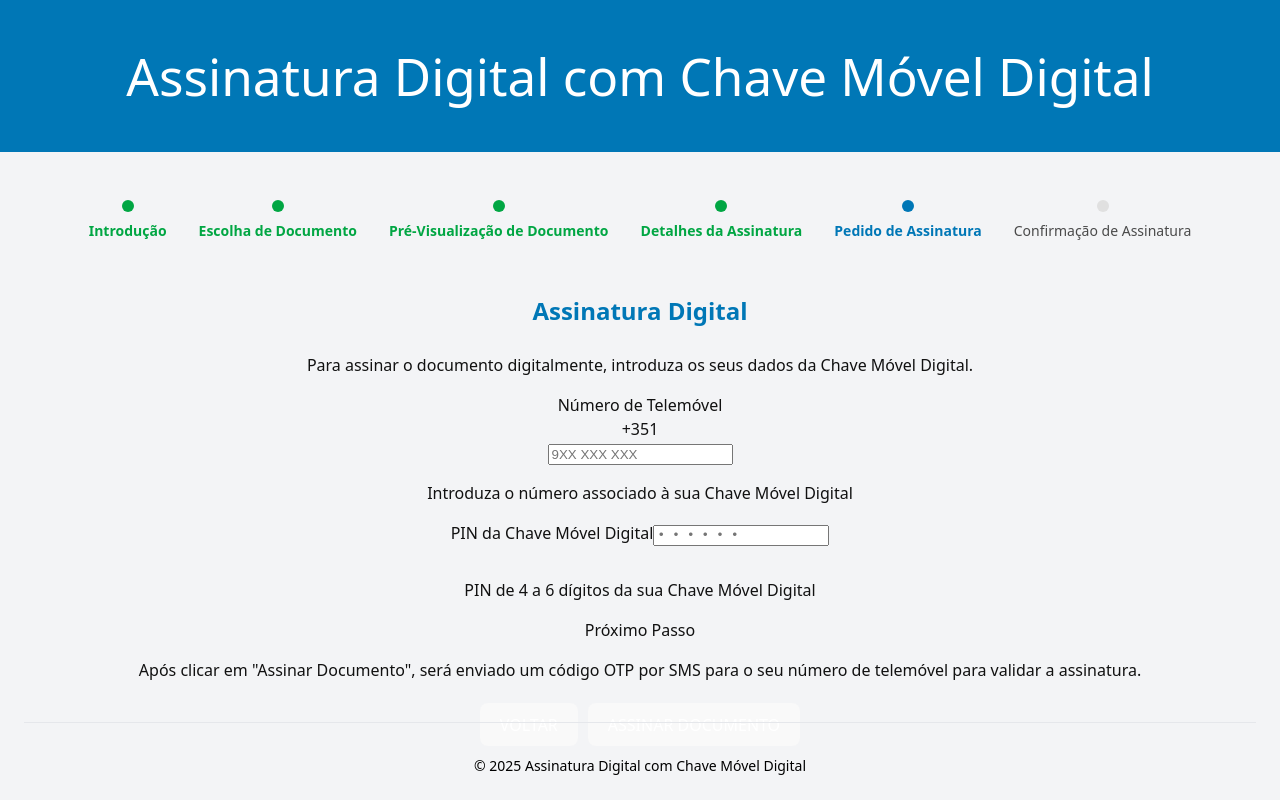
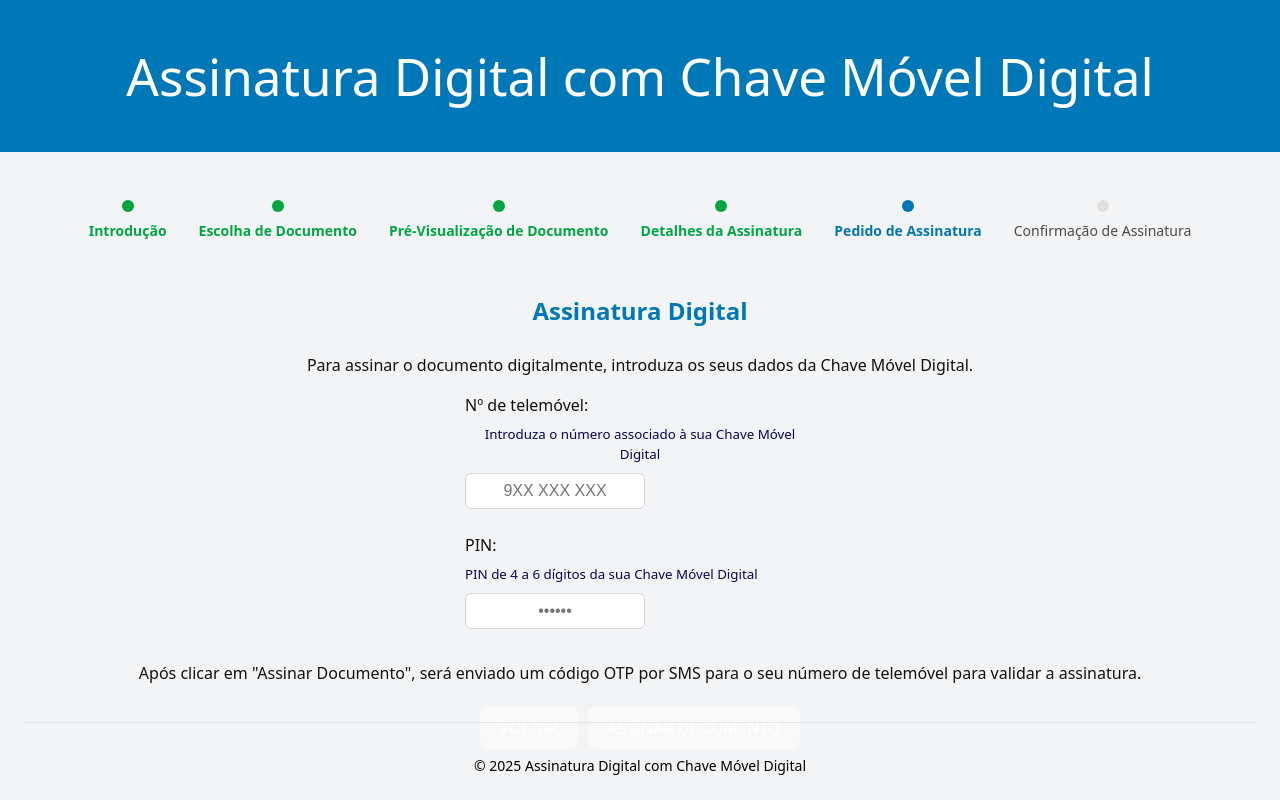
Before and after one commit to jlimaaraujo/digital-signature-cc, a React (Vite) app in the folder frontend/cc-auth-frontend/: page /step5 in a window 1280 px wide. Built offline with nearby package versions, Linux system fonts and the light colour scheme.

Commit message:
step4 updated

```diff
--- a/frontend/cc-auth-frontend/src/pages/Step4Signature.css
+++ b/frontend/cc-auth-frontend/src/pages/Step4Signature.css
@@ -29,11 +29,6 @@ input[type="password"]:focus {
     box-shadow: 0 0 0 3px rgba(59, 130, 246, 0.1);
 }
 
-/* PIN input styling */
-input[type="password"] {
-    font-family: 'Courier New', monospace;
-    letter-spacing: 0.5em;
-}
 
 /* Responsive design */
 @media (max-width: 640px) {
@@ -99,4 +94,65 @@ input:focus {
 /* Phone number input specific styling */
 input[type="tel"] {
     font-variant-numeric: tabular-nums;
+    border-radius: 0.375rem;
+    padding-left: 5px;
+    padding-right: 5px;
+    padding-top: 0.5rem;
+    padding-bottom: 0.5rem;
+    border: 1px solid #d1d5db;
+    transition: border-color 0.2s ease-in-out;
+    font-size: 1rem;
+    text-align: center;
 }
+
+input[type="password"] {
+    font-variant-numeric: tabular-nums;
+    border-radius: 0.375rem;
+    padding-left: 5px;
+    padding-right: 5px;
+    padding-top: 0.5rem;
+    padding-bottom: 0.5rem;
+    border: 1px solid #d1d5db;
+    transition: border-color 0.2s ease-in-out;
+    font-size: 1rem;
+    text-align: center;
+}
+
+.label-phone, .label-pin {
+    margin-right: 0.5rem;
+}
+
+.forms {
+    display: flex;
+    flex-direction: column;
+    gap: 1.5rem;
+    align-items: center;
+    margin-left: 0;
+    width: 100%;
+}
+
+.forms > div {
+    display: flex;
+    flex-direction: column;
+    align-items: flex-start;
+    width: 100%;
+    max-width: 350px;
+}
+
+.forms label {
+    margin-bottom: 0.25rem;
+}
+
+.forms input {
+    width: 100%;
+    box-sizing: border-box;
+}
+
+.forms span {
+    margin-bottom: 0.5rem;
+    font-size: smaller;
+    color: #03045e;
+    font-weight: 500;
+    margin-left: 0;
+    margin-top: 0.25rem;
+}
--- a/frontend/cc-auth-frontend/src/pages/Step4Signature.tsx
+++ b/frontend/cc-auth-frontend/src/pages/Step4Signature.tsx
@@ -57,12 +57,13 @@ export default function Step4Signature() {
     const handleSign = async () => {
         if (!phoneNumber || !pin) {
             setError('Por favor, preencha todos os campos');
+            //window.alert('É obrigatório preencher todos os campos!');
             return;
         }
 
         // Remove espaços para validar apenas os dígitos
         const phoneDigits = phoneNumber.replace(/\s/g, '');
-        const formattedPhone = "+351" + phoneDigits; // Adicionar prefixo país
+        const formattedPhone = "+351" + phoneDigits;
         if (phoneDigits.length !== 9) {
             setError('O número de telemóvel deve ter 9 dígitos');
             return;
@@ -202,53 +203,50 @@ export default function Step4Signature() {
                     Assinatura Digital
                 </h2>
 
-                <p className="text-gray-700 mb-8 text-lg leading-relaxed text-center">
-                    Para assinar o documento digitalmente, introduza os seus dados da Chave Móvel Digital.
-                </p>
-
                 {/* Informação do documento */}
                 {documentInfo && (
                     <div className="w-full mb-8 p-4 bg-gray-50 rounded-lg border">
                         <div className="flex items-center">
                             <div>
-                                <p className="font-semibold text-gray-800">{documentInfo.name}</p>
-                                <p className="text-sm text-gray-500">Documento a assinar</p>
+                                <p className="text-sm text-gray-500"><b>Documento a assinar: </b>{documentInfo.name}</p>
                             </div>
                         </div>
                     </div>
                 )}
+                <p className="text-gray-700 mb-8 text-lg leading-relaxed text-center">
+                    Para assinar o documento digitalmente, introduza os seus dados da Chave Móvel Digital.
+                </p>
 
                 {/* Formulário de assinatura */}
-                <div className="w-full space-y-6">
+                <div className="forms w-full space-y-6">
                     {/* Número de telemóvel */}
-                    <div>
-                        <label htmlFor="phone" className="block text-sm font-medium text-gray-700 mb-2">
-                            Número de Telemóvel
+                    <div className="flex items-center gap-4">
+                        <label htmlFor="phone" className="label-phone text-sm font-medium text-gray-700 whitespace-nowrap">
+                            Nº de telemóvel:
                         </label>
-                        <div className="relative">
-                            <div className="absolute inset-y-0 left-0 flex items-center pl-3">
-                                <span className="text-gray-500 text-sm">+351</span>
-                            </div>
+                        <span className="text-xs text-gray-500">
+                            Introduza o número associado à sua Chave Móvel Digital
+                        </span>
                         <input
                             type="tel"
                             id="phone"
                             value={phoneNumber}
                             onChange={handlePhoneChange}
                             placeholder="9XX XXX XXX"
-                                className="w-full pl-16 pr-4 py-3 border border-gray-300 rounded-lg focus:ring-2 focus:ring-blue-500 focus:border-blue-500 text-lg"
+                            className="px-4 py-3 border border-gray-300 rounded-lg focus:ring-2 focus:ring-blue-500 focus:border-blue-500 text-lg"
+                            style={{width: '180px'}}
                             disabled={isLoading}
                         />
                     </div>
-                        <p className="text-xs text-gray-500 mt-1">
-                            Introduza o número associado à sua Chave Móvel Digital
-                        </p>
-                    </div>
 
                     {/* PIN */}
-                    <div>
-                        <label htmlFor="pin" className="block text-sm font-medium text-gray-700 mb-2">
-                            PIN da Chave Móvel Digital
+                    <div className="flex items-center gap-4">
+                        <label htmlFor="pin" className="label-pin text-sm font-medium text-gray-700 whitespace-nowrap">
+                            PIN:
                         </label>
+                        <span className="text-xs text-gray-500">
+                            PIN de 4 a 6 dígitos da sua Chave Móvel Digital
+                        </span>
                         <input
                             type="password"
                             id="pin"
@@ -256,21 +254,17 @@ export default function Step4Signature() {
                             onChange={handlePinChange}
                             placeholder="••••••"
                             maxLength={6}
-                            className="w-full px-4 py-3 border border-gray-300 rounded-lg focus:ring-2 focus:ring-blue-500 focus:border-blue-500 text-lg text-center tracking-widest"
+                            className="px-4 py-3 border border-gray-300 rounded-lg focus:ring-2 focus:ring-blue-500 focus:border-blue-500 text-lg text-center tracking-widest"
+                            style={{width: '180px'}}
                             disabled={isLoading}
                         />
-                        <p className="text-xs text-gray-500 mt-1">
-                            PIN de 4 a 6 dígitos da sua Chave Móvel Digital
-                        </p>
                     </div>
                 </div>
 
                 {/* Mensagem de erro */}
                 {error && (
-                    <div className="w-full mt-6 p-4 bg-red-50 border border-red-200 rounded-lg">
-                        <div className="flex items-center">
-                            <p className="text-red-700 text-sm">{error}</p>
-                        </div>
+                    <div className="w-full mt-6 flex justify-center">
+                        <p style={{ color: '#dc2626', fontWeight: 'bold', fontSize: '1rem', textAlign: 'center' }}>{error}</p>
                     </div>
                 )}
 
@@ -278,7 +272,6 @@ export default function Step4Signature() {
                 <div className="w-full mt-6 p-4 bg-blue-50 border border-blue-200 rounded-lg">
                     <div className="flex items-start">
                         <div>
-                            <p className="text-blue-800 text-sm font-medium mb-1">Próximo Passo</p>
                             <p className="text-blue-700 text-xs leading-relaxed">
                                 Após clicar em "Assinar Documento", será enviado um código OTP por SMS
                                 para o seu número de telemóvel para validar a assinatura.
@@ -300,13 +293,13 @@ export default function Step4Signature() {
                     </button>
                     <button
                         onClick={handleSign}
-                        disabled={isLoading || !phoneNumber || !pin}
+                        disabled={isLoading}
                         className="bg-blue-700 hover:bg-blue-800 text-white font-semibold py-3 px-8 rounded-md transition-colors duration-200 disabled:bg-gray-400 disabled:cursor-not-allowed flex items-center"
                     >
                         {isLoading ? (
                             <>
                                 <div className="loading-spinner mr-2"></div>
-                                ASSINANDO E ENVIANDO OTP...
+                                A ASSINAR E A ENVIAR OTP...
                             </>
                         ) : (
                             'ASSINAR DOCUMENTO'
--- a/frontend/cc-auth-frontend/src/pages/Step5OTP.tsx
+++ b/frontend/cc-auth-frontend/src/pages/Step5OTP.tsx
@@ -287,7 +287,7 @@ export default function Step5OTP() {
                         {isLoading ? (
                             <>
                                 <div className="loading-spinner mr-2"></div>
-                                VALIDANDO...
+                                A VALIDAR...
                             </>
                         ) : (
                             'VALIDAR CÓDIGO'
```
Lines whose indentation alone changed are shown as unchanged.
